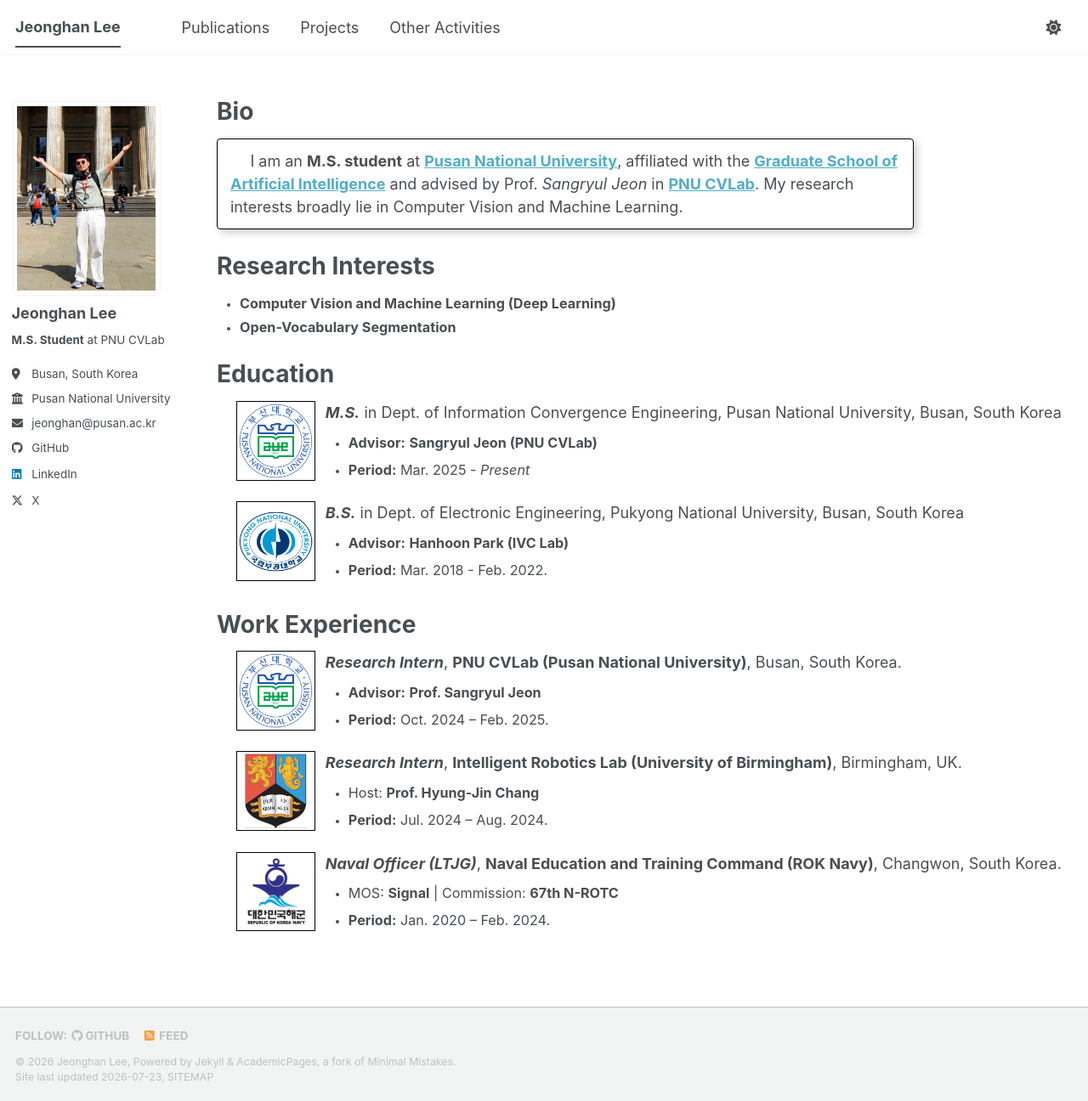
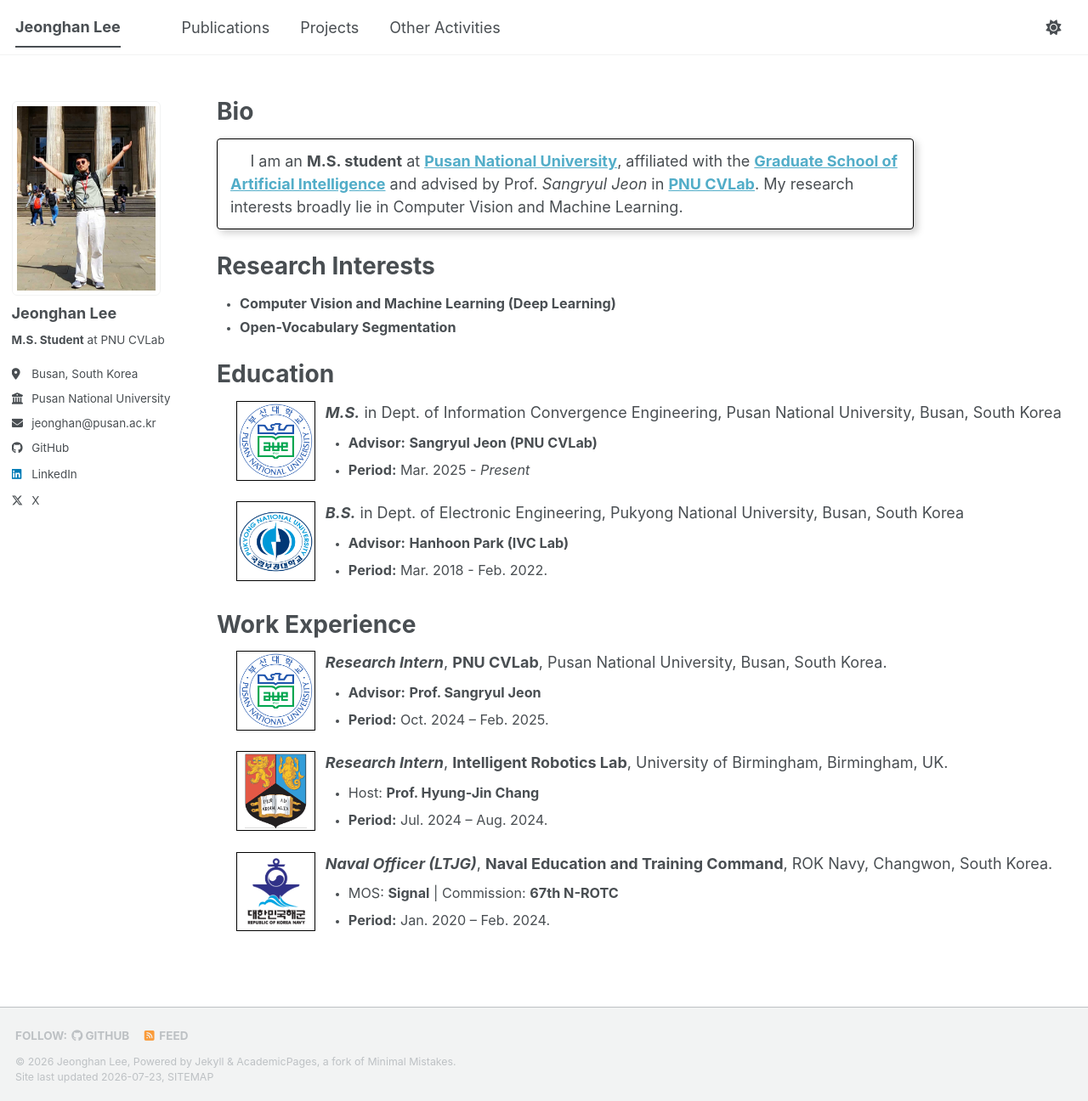
Before and after one commit to jhan-lee/jhan-lee.github.io, a Jekyll site: the page built from _pages/about.md, in a window 1280 px wide and 1296 px high. Shown: the whole window at 85% size. Built offline with Jekyll 4.4.1, drawn with Linux system fonts in a browser that asks for light colours; a script bundle is joined from its source files by our own code; library files that are not in the unit come from our copies.

Commit message:
edit about

```diff
--- a/_pages/about.md
+++ b/_pages/about.md
@@ -60,7 +60,7 @@ Work Experience
       <img class="work-experience-entry__logo" src="{{ '/images/symbols/pnu_symbol.png' | relative_url }}" alt="Pusan National University logo" />
     </div>
     <div class="work-experience-entry__content">
-      <p class="work-experience-entry__title"><strong><em>Research Intern</em></strong>, <strong>PNU CVLab (Pusan National University)</strong>, Busan, South Korea.</p>
+      <p class="work-experience-entry__title"><strong><em>Research Intern</em></strong>, <strong>PNU CVLab</strong>, Pusan National University, Busan, South Korea.</p>
       <ul class="work-experience-entry__details">
         <li><strong>Advisor:</strong> <strong>Prof. Sangryul Jeon</strong></li>
         <li><strong>Period:</strong> Oct. 2024 – Feb. 2025.</li>
@@ -72,7 +72,7 @@ Work Experience
       <img class="work-experience-entry__logo" src="{{ '/images/symbols/uob_symbol.png' | relative_url }}" alt="University of Birmingham logo" />
     </div>
     <div class="work-experience-entry__content">
-      <p class="work-experience-entry__title"><strong><em>Research Intern</em></strong>, <strong>Intelligent Robotics Lab (University of Birmingham)</strong>, Birmingham, UK.</p>
+      <p class="work-experience-entry__title"><strong><em>Research Intern</em></strong>, <strong>Intelligent Robotics Lab</strong>, University of Birmingham, Birmingham, UK.</p>
       <ul class="work-experience-entry__details">
         <li>Host: <strong>Prof. Hyung-Jin Chang</strong></li>
         <li><strong>Period:</strong> Jul. 2024 – Aug. 2024.</li>
@@ -84,7 +84,7 @@ Work Experience
       <img class="work-experience-entry__logo" src="{{ '/images/symbols/navy_symbol.png' | relative_url }}" alt="Republic of Korea Navy logo" />
     </div>
     <div class="work-experience-entry__content">
-      <p class="work-experience-entry__title"><strong><em>Naval Officer (LTJG)</em></strong>, <strong>Naval Education and Training Command (ROK Navy)</strong>, Changwon, South Korea.</p>
+      <p class="work-experience-entry__title"><strong><em>Naval Officer (LTJG)</em></strong>, <strong>Naval Education and Training Command</strong>, ROK Navy, Changwon, South Korea.</p>
       <ul class="work-experience-entry__details">
         <li>MOS: <strong>Signal</strong> | Commission: <strong>67th N-ROTC</strong></li>
         <li><strong>Period:</strong> Jan. 2020 – Feb. 2024.</li>
```
